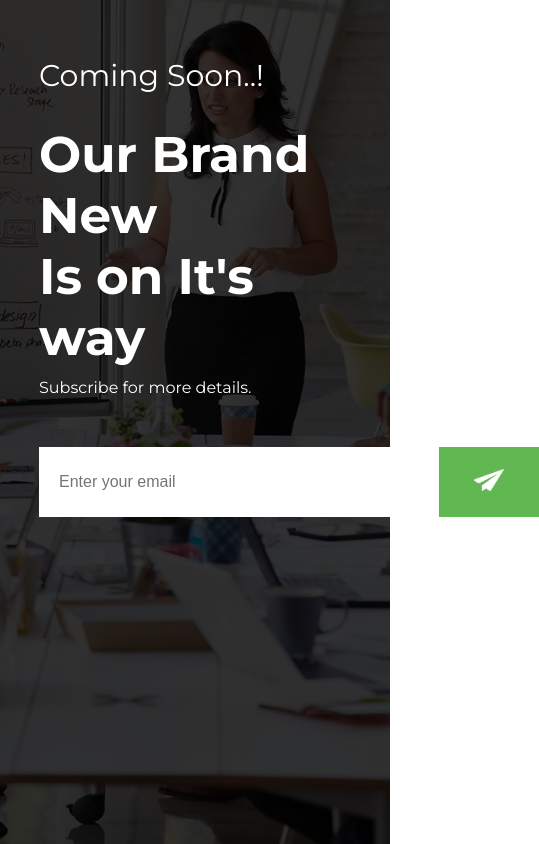
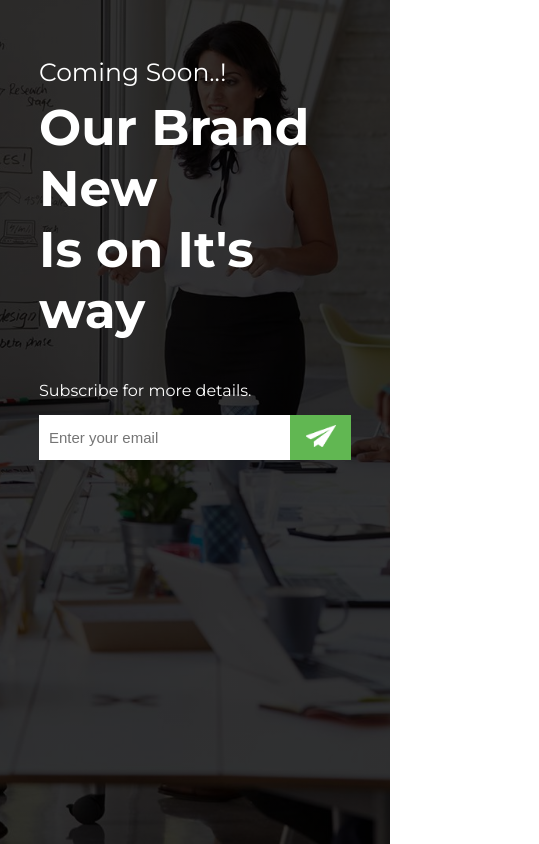
Before and after one commit to Swapnil-source-code/Email-Subscription-Form-With-Google-Sheets, a plain HTML site: page index.html in a window 390 px wide. Shown: the whole page, 539 px wide, since content can reach past the window. Drawn offline with Linux system fonts and the light colour scheme.

Commit message:
Add media query for small screen devices

```diff
--- a/css/style.css
+++ b/css/style.css
@@ -62,3 +62,49 @@ span{
   color: #61b752;
   margin-top: 10px;
 }
+
+
+/* Media Query for low resolution  Tablets, Ipads */
+@media (min-width: 481px) and (max-width: 768px) {
+  .hero p {
+    margin: 45px 0 15px;
+  }
+  form{
+    height: 55px;
+  }
+  form input {
+    height: 55px;
+    width: 350px;
+  }
+  form button{
+    height: 55px;
+    width: 75px;
+  }
+}
+
+/* Media Query for Mobile Devices */
+@media (max-width: 480px) {
+  .hero h3 {
+    margin-top: 15%;
+    font-size: 25px;
+  }
+  .hero h1 {
+    margin-top: 10px;
+    font-size: 50px;
+  }
+  .hero p {
+    margin: 40px 0 15px;
+  }
+  form{
+    width: auto;
+    height: 45px;
+  }
+  form input {
+    font-size: 15px;
+    padding: 10px 10px;
+    height: 45px;
+  }
+  form button{
+    height: 45px;
+  }
+}
```
